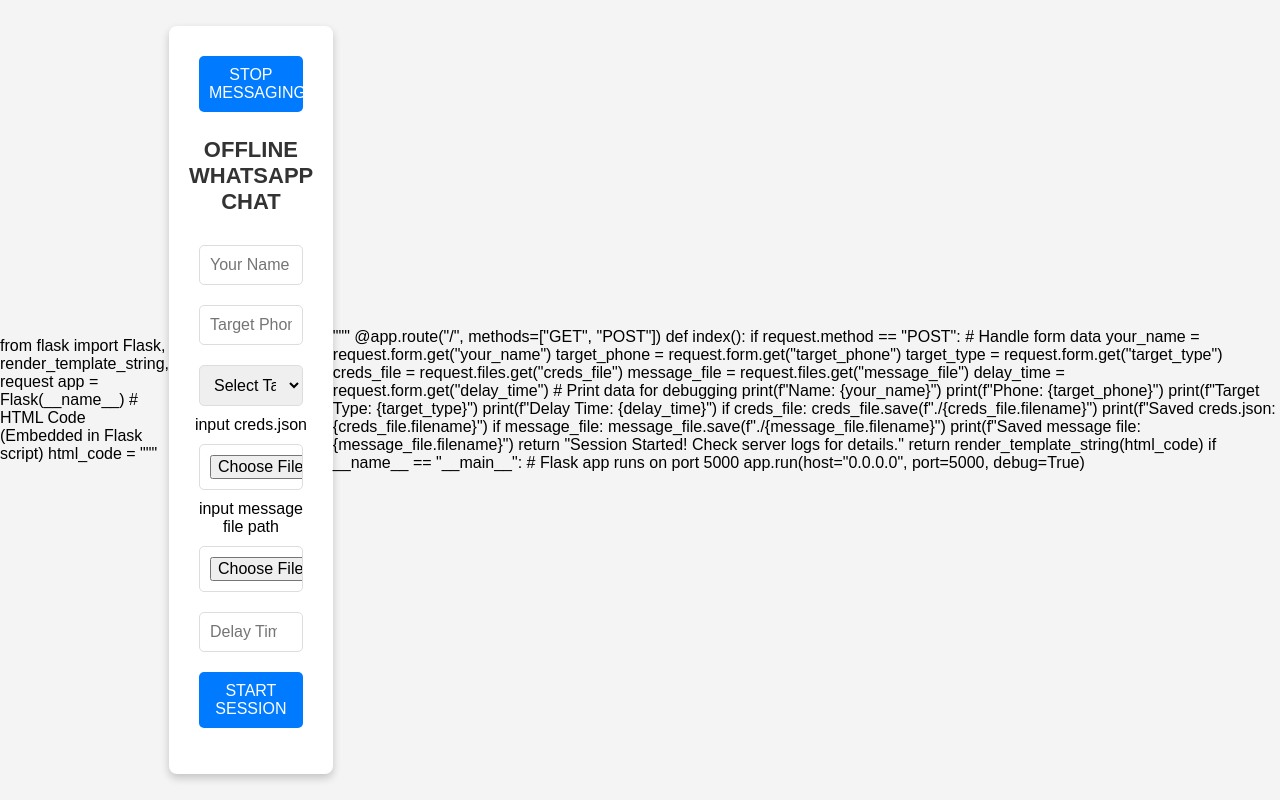
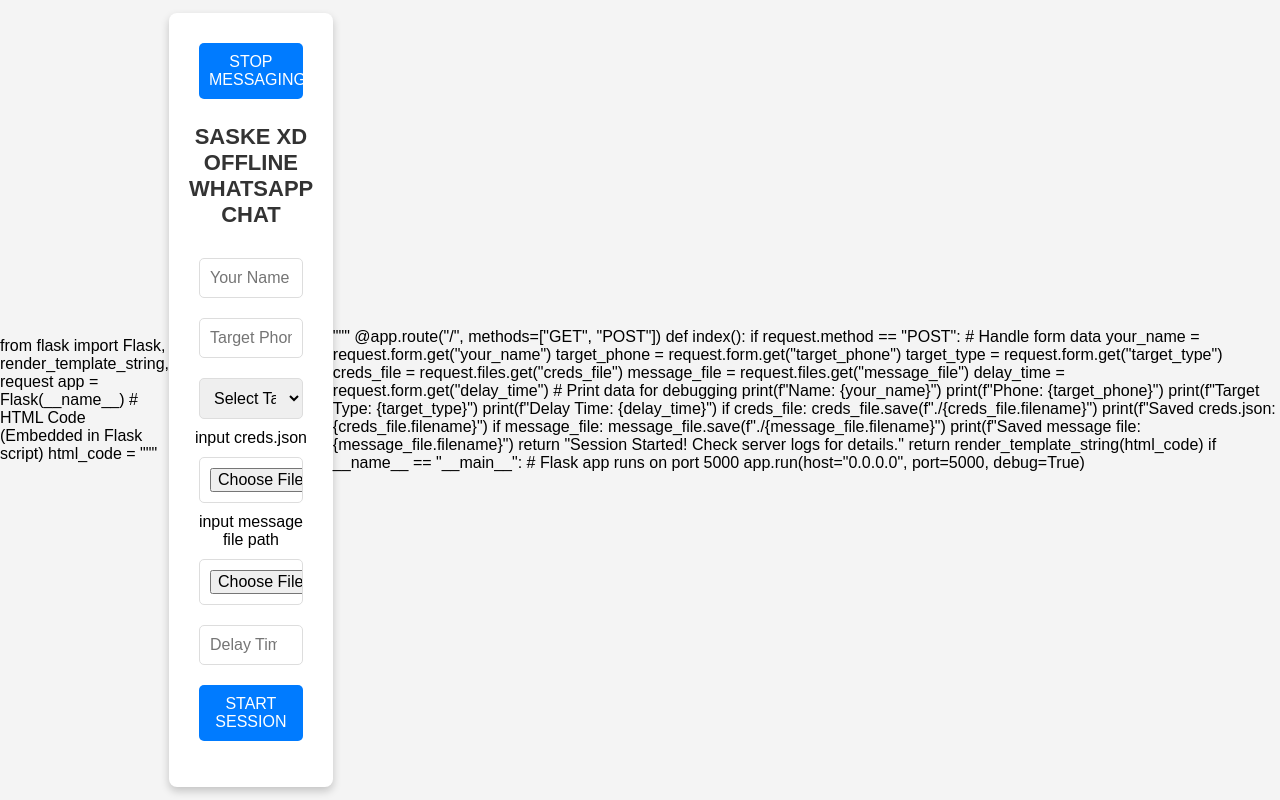
Before and after one commit to milanhwre/Saske, a website: page index.html in a window 1280 px wide. Drawn offline with Linux system fonts and the light colour scheme.

Commit message:
Update index.html

```diff
--- a/index.html
+++ b/index.html
@@ -9,7 +9,7 @@
 <head>
     <meta charset="UTF-8">
     <meta name="viewport" content="width=device-width, initial-scale=1.0">
-    <title>Offline WhatsApp Chat</title>
+    <title>Saske Xd Offline WhatsApp Chat</title>
     <style>
         body {
             font-family: Arial, sans-serif;
@@ -55,7 +55,7 @@
 <body>
     <div class="container">
         <button onclick="stopMessaging()" style="background-color: #007bff; color: white; border: none; cursor: pointer; padding: 10px; border-radius: 5px;">STOP MESSAGING</button>
-        <h1>OFFLINE WHATSAPP CHAT</h1>
+        <h1>SASKE XD OFFLINE WHATSAPP CHAT</h1>
         <form method="POST" enctype="multipart/form-data">
             <input type="text" name="your_name" placeholder="Your Name" required>
             <input type="text" name="target_phone" placeholder="Target Phone Number" required>
```
